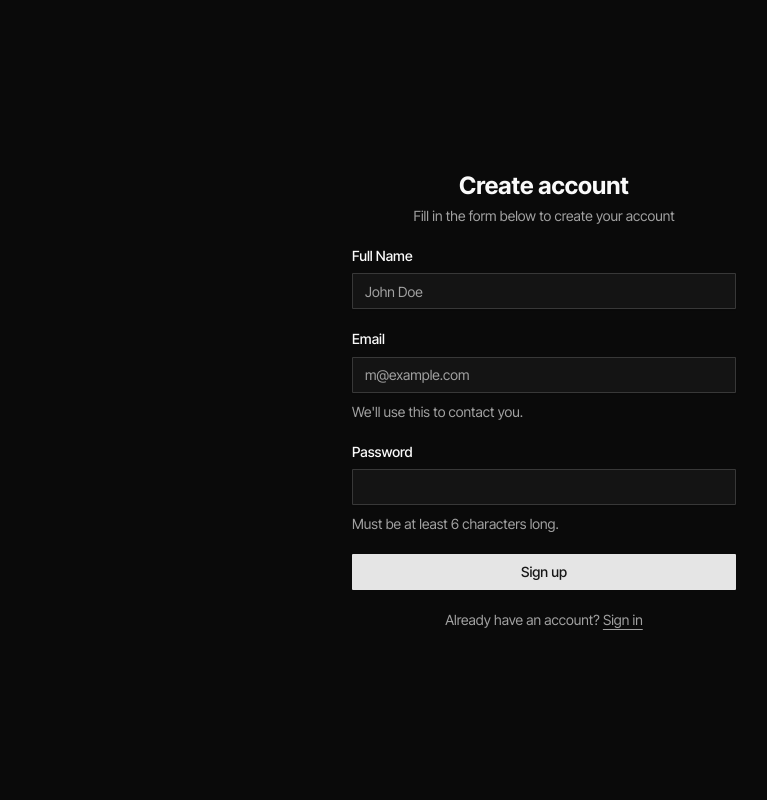
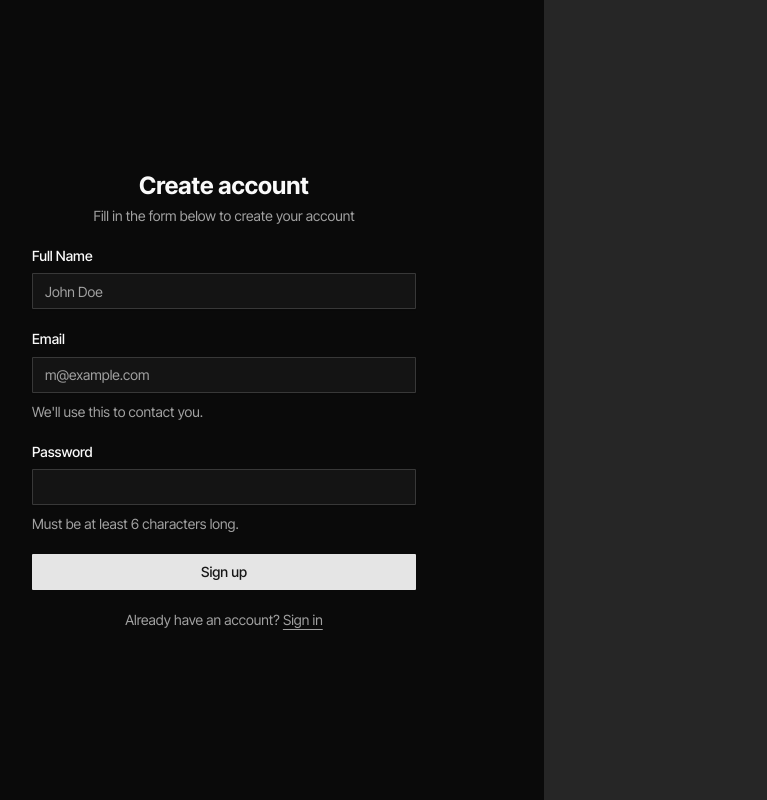
Before and after one commit to aryanc381/ai-workers, a React (Vite) app in the folder client/: page /auth/signup in a window 1280 px wide. Shown: the whole page, without its empty margins (96-863 px from the left). Built offline with nearby package versions, Linux system fonts and the light colour scheme.

Commit message:
feat(auth): two-panel layout with form left and image placeholder right

```diff
--- a/client/src/pages/LoginPage.tsx
+++ b/client/src/pages/LoginPage.tsx
@@ -27,8 +27,9 @@ export default function LoginPage() {
   }
 
   return (
-    <div className="flex min-h-screen items-center justify-center p-5">
-      <form onSubmit={handleSubmit} className="flex w-full max-w-sm flex-col gap-6">
+    <div className="grid min-h-screen md:grid-cols-2">
+      <div className="flex items-center justify-center p-8">
+        <form onSubmit={handleSubmit} className="w-full max-w-sm">
           <FieldGroup>
             <div className="flex flex-col items-center gap-1 text-center">
               <h1 className="text-2xl font-bold">Sign in</h1>
@@ -71,5 +72,8 @@ export default function LoginPage() {
           </FieldGroup>
         </form>
       </div>
+
+      <div className="hidden bg-muted md:block" />
+    </div>
   );
 }
--- a/client/src/pages/SignupPage.tsx
+++ b/client/src/pages/SignupPage.tsx
@@ -28,8 +28,9 @@ export default function SignupPage() {
   }
 
   return (
-    <div className="flex min-h-screen items-center justify-center p-5">
-      <form onSubmit={handleSubmit} className="flex w-full max-w-sm flex-col gap-6">
+    <div className="grid min-h-screen md:grid-cols-2">
+      <div className="flex items-center justify-center p-8">
+        <form onSubmit={handleSubmit} className="w-full max-w-sm">
           <FieldGroup>
             <div className="flex flex-col items-center gap-1 text-center">
               <h1 className="text-2xl font-bold">Create account</h1>
@@ -86,5 +87,8 @@ export default function SignupPage() {
           </FieldGroup>
         </form>
       </div>
+
+      <div className="hidden bg-muted md:block" />
+    </div>
   );
 }
```
Lines whose indentation alone changed are shown as unchanged.
